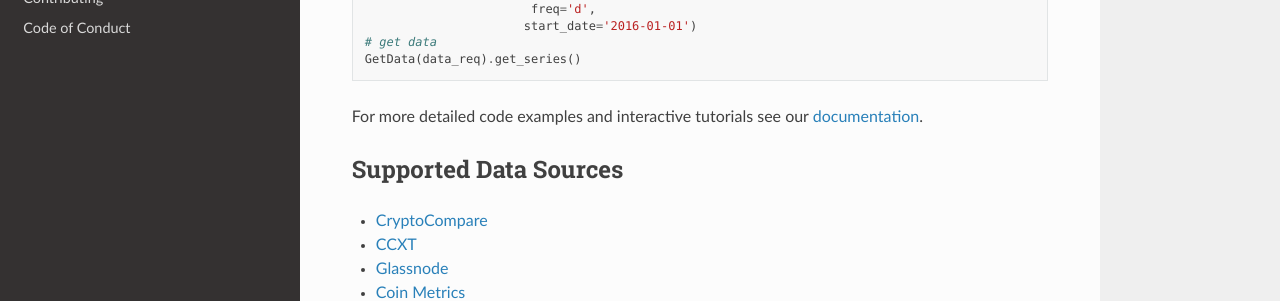
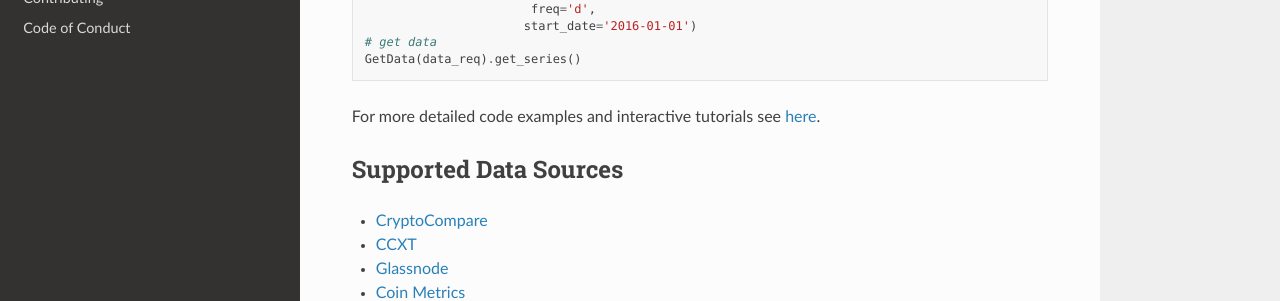
Before and after one commit to systamental/cryptodatapy, a Sphinx documentation site: the page built from docs/index.md, in a window 1280 px wide and 900 px high, scrolled down 1787 px. Shown: the part 151-452 px from the top of the window. Built offline with Sphinx 7.4.7 and the Read the Docs theme 2.0.0, drawn with Linux system fonts in a browser that asks for light colours; pages that are not in the unit, such as notebooks, are missing from menus.

Commit message:
docs: edited README.md and conf.py

````diff
--- a/README.md
+++ b/README.md
@@ -90,8 +90,7 @@
 ```
 
 For more detailed code examples and interactive tutorials
-see our [documentation](https://cryptodatapy.readthedocs.io/en/latest/example.html).
-
+see [here](https://github.com/systamental/cryptodatapy/blob/main/docs/example.ipynb).
 ## Supported Data Sources
 
 - [CryptoCompare](https://min-api.cryptocompare.com/documentation)
--- a/docs/conf.py
+++ b/docs/conf.py
@@ -15,11 +15,10 @@
 # Add any Sphinx extension module names here, as strings. They can be
 # extensions coming with Sphinx (named 'sphinx.ext.*') or your custom
 # ones.
-extensions = [
+extensions = ["myst_nb",
     "autoapi.extension",
     "sphinx.ext.napoleon",
     "sphinx.ext.viewcode",
-    "myst_nb",
 ]
 
 autoapi_dirs = ["../src"]
````
